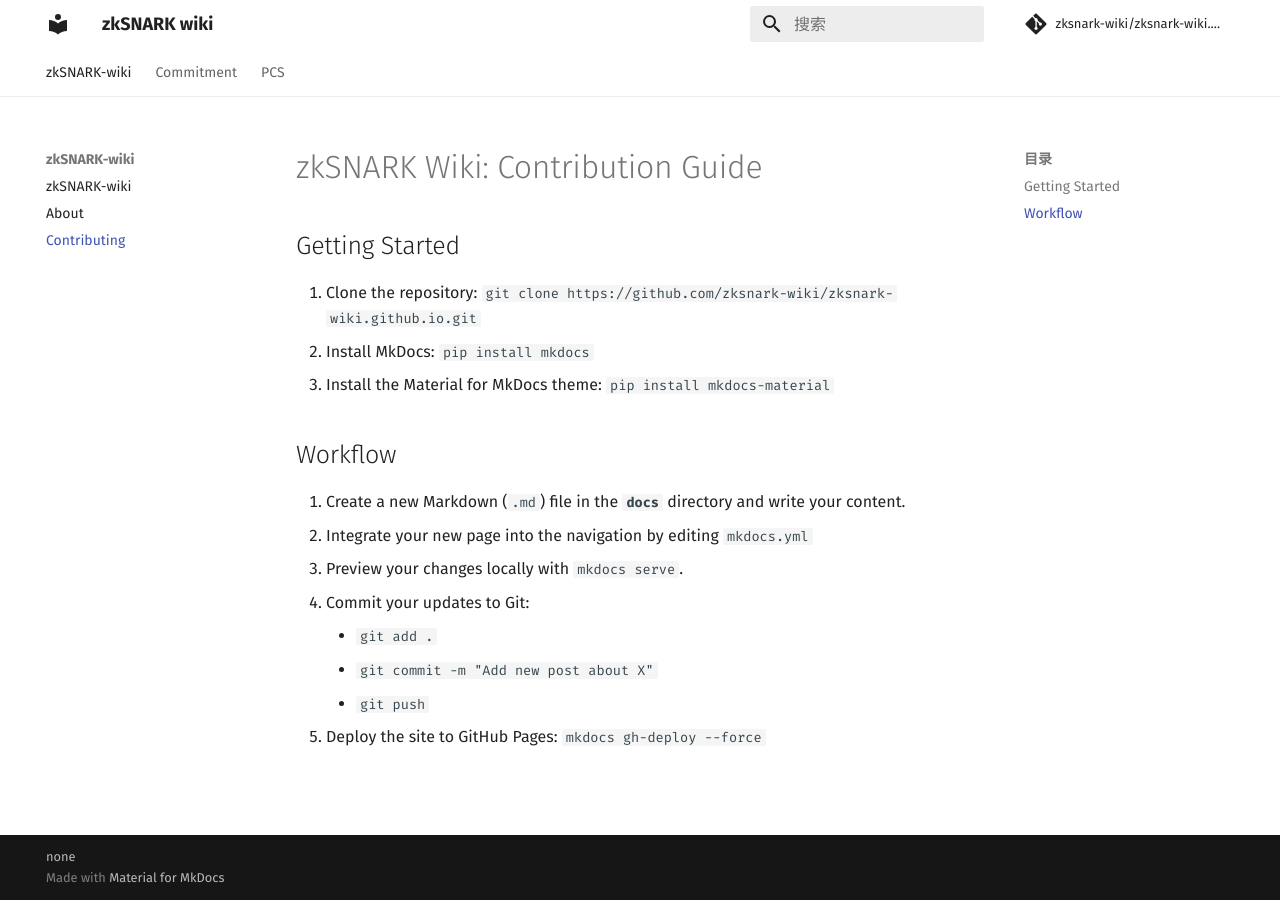
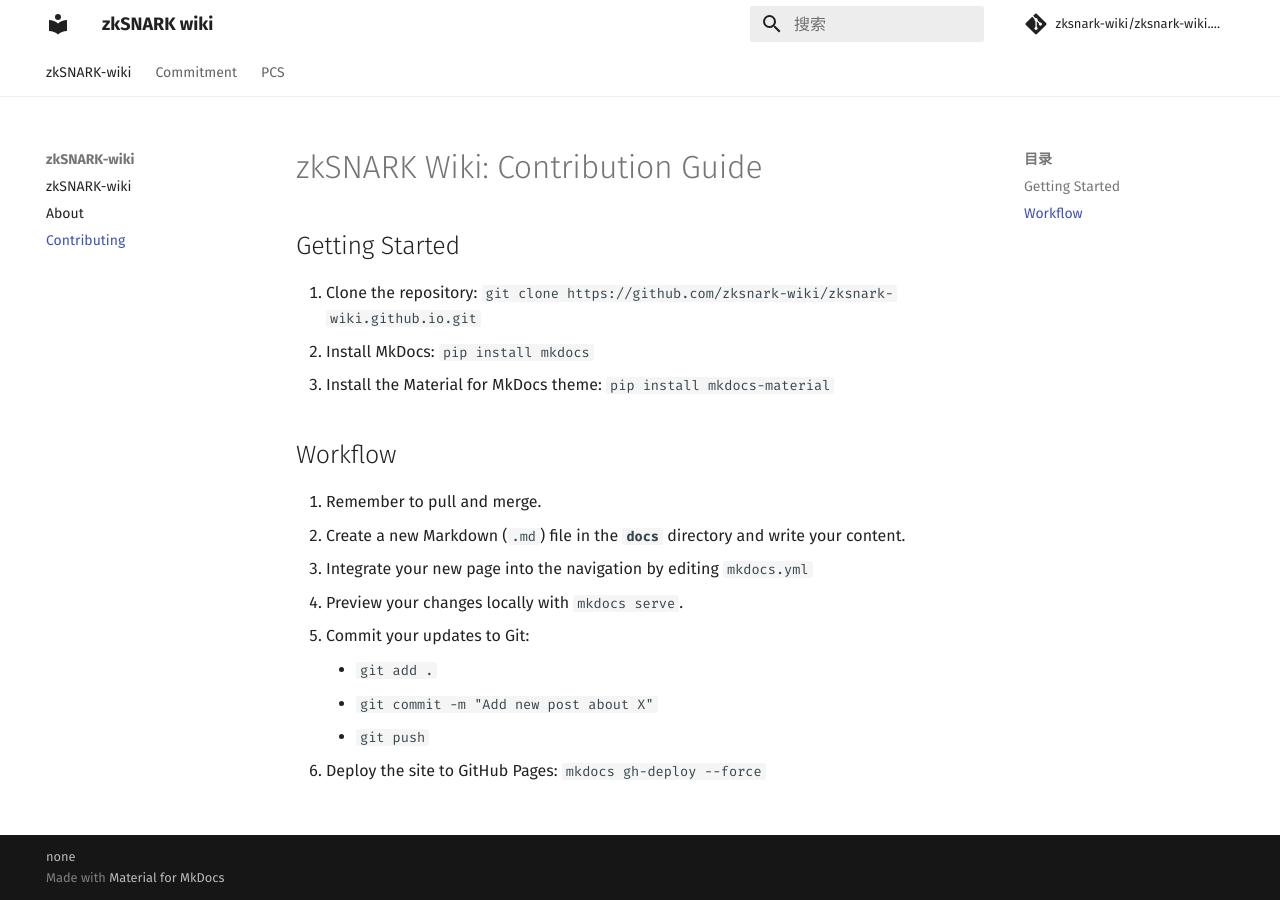
Before and after one commit to zksnark-wiki/zksnark-wiki.github.io, an MkDocs documentation site: the page built from docs/contri.md, in a window 1280 px wide. Built offline with MkDocs 1.6.1 and Material for MkDocs 9.7.7, drawn with Linux system fonts in a browser that asks for light colours; comment, search, counter and statistics services are not loaded.

Commit message:
refactor contribution guide workflow steps for clarity

```diff
--- a/docs/contri.md
+++ b/docs/contri.md
@@ -8,11 +8,12 @@
 
 ## Workflow
 
-1.  Create a new Markdown (`.md`) file in the **`docs`** directory and write your content.
-2.  Integrate your new page into the navigation by editing `mkdocs.yml`
-3.  Preview your changes locally with `mkdocs serve`.
-4.  Commit your updates to Git:
+1.  Remember to pull and merge.
+2.  Create a new Markdown (`.md`) file in the **`docs`** directory and write your content.
+3.  Integrate your new page into the navigation by editing `mkdocs.yml`
+4.  Preview your changes locally with `mkdocs serve`.
+5.  Commit your updates to Git:
     -   `git add .`
     -   `git commit -m "Add new post about X"`
     -   `git push`
-5.  Deploy the site to GitHub Pages: `mkdocs gh-deploy --force`
+6.  Deploy the site to GitHub Pages: `mkdocs gh-deploy --force`
```
